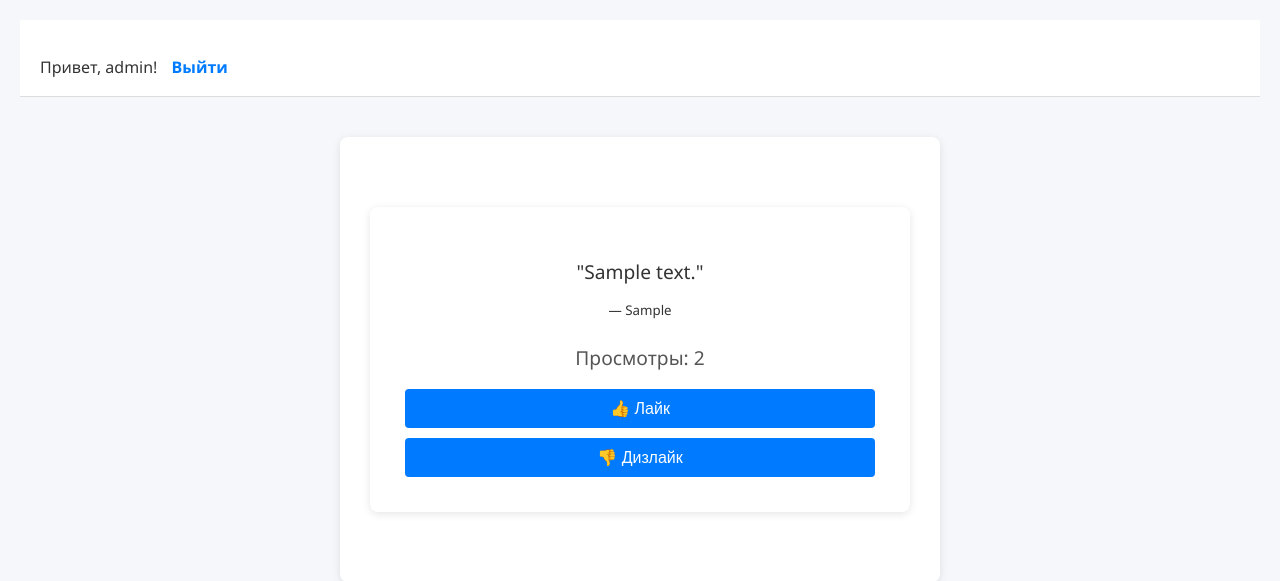
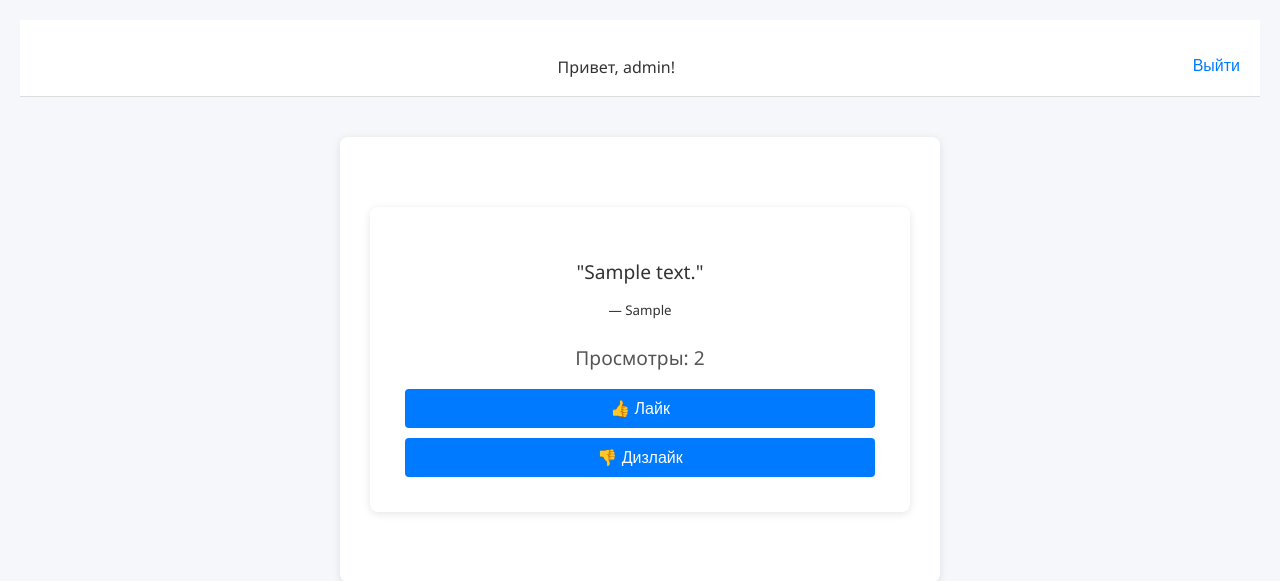
Before and after one commit to AndreyBulygin46/solution, a Django app: page / in a window 1280 px wide. Shown: the top 581 px of the page. Run offline with Django 5.2, Linux system fonts and the light colour scheme; a user stored in the database is signed in; data comes from the database, SQL or seed files in the repository; both versions use the stored data as it was after the commit; tables that the repository leaves empty hold one stand-in row (values such as "Sample post").

Commit message:
нормальный интерфейс, работает вход, выход, регистрация

```diff
--- a/quote/app_quote/static/main.css
+++ b/quote/app_quote/static/main.css
@@ -1,3 +1,4 @@
+/* main.css */
 * {
     box-sizing: border-box;
     margin: 0;
@@ -19,6 +20,20 @@ header {
     display: flex;
     justify-content: space-between;
     align-items: center;
+    flex-wrap: wrap; /
+}
+
+.header-left, .header-right {
+    display: flex;
+    align-items: center;
+}
+
+.header-left p {
+    margin-right: 20px;
+}
+
+.header-right {
+    margin-left: auto;
 }
 
 header a {
@@ -26,6 +41,24 @@ header a {
     color: #007bff;
     font-weight: bold;
     margin-left: 10px;
+}
+
+.header-right form {
+    display: inline;
+    margin: 0;
+}
+
+.header-right button {
+    background: none;
+    border: none;
+    color: #007bff;
+    cursor: pointer;
+    font-size: 1rem;
+    padding: 0;
+}
+
+.header-right button:hover {
+    text-decoration: underline;
 }
 
 main {
@@ -101,6 +134,16 @@ a:hover {
         margin: 20px;
         padding: 20px;
     }
+
+    header {
+        flex-direction: column;
+        align-items: flex-start;
+    }
+
+    .header-right {
+        margin-left: 0;
+        margin-top: 10px;
+    }
 }
 
 .quote-card {
--- a/quote/app_quote/templates/base.html
+++ b/quote/app_quote/templates/base.html
@@ -8,12 +8,24 @@
 </head>
 <body>
     <header>
-        {% if user.is_authenticated %}
-            <p>Привет, {{ user.username }}! <a href="{% url 'logout' %}">Выйти</a></p>
-        {% else %}
-            <a href="{% url 'login' %}">Войти</a>  <a href="{% url 'register' %}">Регистрация</a>
-        {% endif %}
+        <div class="header-right">
+            {% if user.is_authenticated %}
+                <p>Привет, {{ user.username }}!</p>
+            {% else %}
+                <a href="{% url 'login' %}">Войти</a>
+                <a href="{% url 'register' %}">Регистрация</a>
+            {% endif %}
+        </div>
+        <div class="header-right">
+            {% if user.is_authenticated %}
+                <form action="{% url 'logout' %}" method="post" style="display: inline;">
+                    {% csrf_token %}
+                    <button type="submit" style="background: none; border: none; color: #007bff; cursor: pointer;">Выйти</button>
+                </form>
+            {% endif %}
+        </div>
     </header>
+
     <main>
         {% block content %}{% endblock %}
     </main>
```
Also changed, not shown: quote/db.sqlite3.
